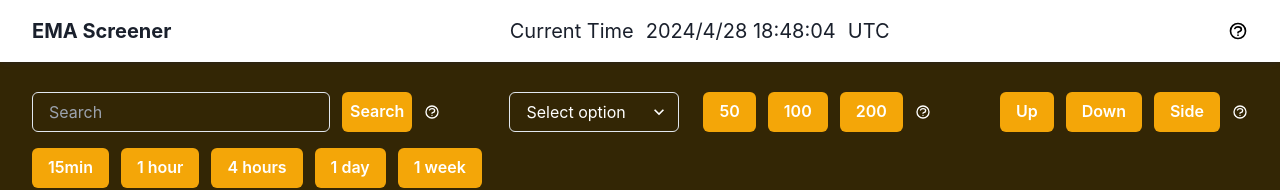
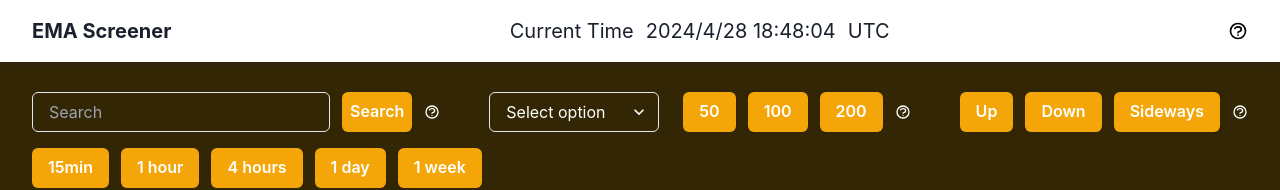
Before and after one commit to Bloom-Byte/ema-screener-fe, a Next.js app: page / in a window 1280 px wide. Shown: the top 190 px of the page. Built offline with nearby package versions, Linux system fonts and the light colour scheme; no server answers.

Commit message:
updated search parameters

```diff
--- a/app/components/Search/Search.jsx
+++ b/app/components/Search/Search.jsx
@@ -306,7 +306,7 @@ const Search = (props) => {
                 setWatchList("");
               }}
             >
-              Side{" "}
+              Sideways{" "}
             </Button>
           </Tippy>
           <Tippy placement="bottom" content="Filter by trends">
```
